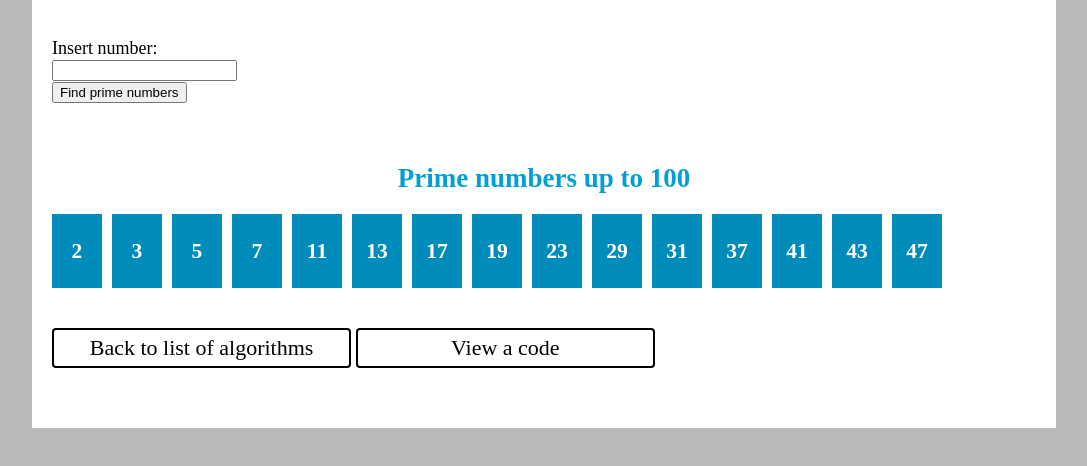
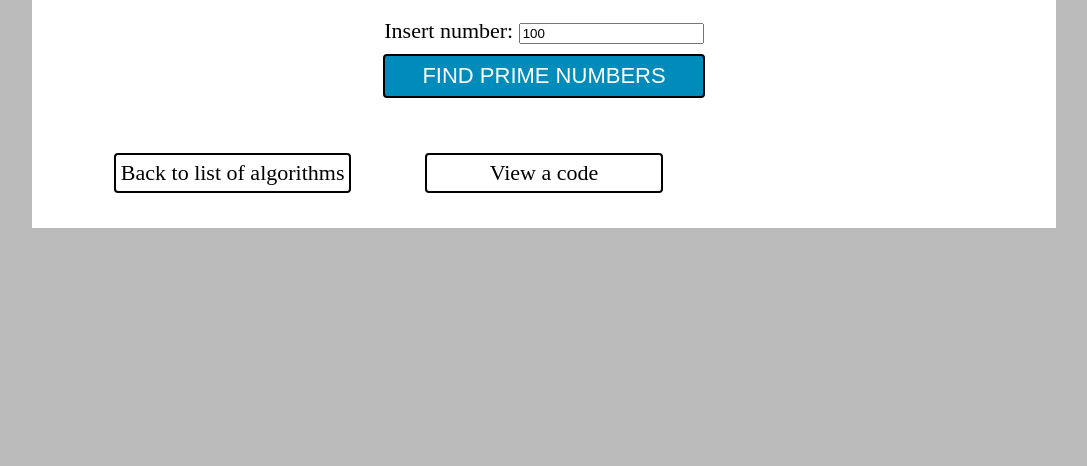
Before and after one commit to vit-krizka/algorithms, a plain HTML site: page pages/sieveOfEratosthenes.html in a window 1280 px wide. Shown: the part 64-530 px from the top of the page, without its empty margins (96-1183 px from the left). Drawn offline with Linux system fonts and the light colour scheme.

Commit message:
SIEVE OF ERATOSTHENES - final

```diff
--- a/pages/sieveOfEratosthenes.html
+++ b/pages/sieveOfEratosthenes.html
@@ -11,39 +11,37 @@
 
 <body>
     <main class="container algo">
-        <h1>SIEVE OF ERATOSTHENES</h1>
+        <h1><a href="/pages/sieveOfEratosthenes.html">SIEVE OF ERATOSTHENES</a></h1>
 
         <section>
-            <form id="post">
-                <label for="maxNumber">Insert number:</label><br>
-                <input type="number" id="maxNumber" name="maxNumber"><br>
-                <input type="submit" value="Find prime numbers">
-            </form>
+            <div class="container">
+                <form id="post">
+                    <label for="maxNumber">Insert number: </label>
+                    <input type="number" id="maxNumber" name="maxNumber" value="100"><br>
+                    <input value="FIND PRIME NUMBERS" class="button-submit" onclick="printPrimeNumbers()">
+                </form>
+            </div>
         </section>
 
-        <section>
-            <div id="primeNumbersSection">
+        <section id="primeNumbersSection">
+            <div>
             </div>
         </section>
 
         <section>
-            <div>
+            <div class="links">
                 <div class="button-grey">
                     <a href="/">Back to list of algorithms</a>
                 </div>
                 <div class="button-grey">
                     <a href="/pages/sieveOfEratosthenesCode.html">View a code</a>
                 </div>
+                <div class="button-grey button-right">
+                </div>
             </div>
         </section>
 
         <script>
-            let form = document.querySelector('#post');
-            let data = new FormData(form);
-            let maxNumber = data.get('maxNumber') || 100;
-
-            let primeNumbersSection = document.getElementById("primeNumbersSection");
-
             function sieveOfEratosthenes(n) {
                 if (n <= 1) {
                     return [];
@@ -80,22 +78,25 @@
             }
 
             function printPrimeNumbers() {
+                let maxNumber = document.querySelector('#maxNumber').value;
+                const primeNumbersSection = document.getElementById("primeNumbersSection");
+
                 const primeNumberTitle = document.createElement("h2");
                 primeNumberTitle.innerHTML = `Prime numbers up to ${maxNumber}`;
 
                 const primeNumbersDiv = document.createElement("div");
                 primeNumbersDiv.classList.add("primeNumbersBox");
-                const primeNumbers = sieveOfEratosthenes(50);
+                const primeNumbers = sieveOfEratosthenes(maxNumber);
 
                 for (const number of primeNumbers) {
                     primeNumbersDiv.innerHTML += `<div class="primeBox"><p class="primeNumber">${number}<p></div>`;
                 }
 
-                primeNumbersSection.appendChild(primeNumberTitle);
-                primeNumbersSection.appendChild(primeNumbersDiv);
+                primeNumbersSection.append(primeNumberTitle);
+                primeNumbersSection.append(primeNumbersDiv);
             }
 
-            printPrimeNumbers();
+            //printPrimeNumbers();
         </script>
     </main>
 </body>
--- a/style.css
+++ b/style.css
@@ -34,14 +34,25 @@ a:active {
     color: inherit;
 }
 
-.algo section {
-    padding: 20px;
+p,
+label {
+    font-size: 22px;
+}
+
+section {
+    padding: 0px 20px;
+}
+
+img {
+    display: block;
+    margin-left: auto;
+    margin-right: auto;
 }
 
 .container {
     display: block;
     margin: 0 auto;
-    padding-bottom: 30px;
+    /* padding-bottom: 30px; */
     width: 80%;
     background: #ffffff;
 }
@@ -70,9 +81,15 @@ a:active {
     transition: all 0.5s;
 }
 
+.links {
+    display: flex;
+    flex-direction: row;
+    margin-top: 20px;
+    padding: 25px;
+}
+
 .button-grey {
-    display: inline-block;
-    width: 30%;
+    width: 25%;
     font-size: 22px;
     text-align: center;
     border-radius: 4px;
@@ -92,6 +109,13 @@ a:active {
     color: white;
     cursor: pointer;
     transition: all 0.5s;
+}
+
+.button-right {
+    visibility: hidden;
+    opacity: 0;
+    cursor: none;
+    transition: none;
 }
 
 .info {
@@ -120,8 +144,11 @@ a:active {
 .primeBox {
     background-color: #008CBA;
     width: 50px;
-    /* height: 50px; */
     text-align: center;
+}
+
+.primeBox:hover {
+    background-color: #006c90;
 }
 
 .primeNumber {
@@ -130,3 +157,29 @@ a:active {
     font-weight: bold;
     padding: 3px;
 }
+
+#post {
+    text-align: center;
+}
+
+.button-submit {
+    font-size: 22px;
+    text-align: center;
+    border-radius: 4px;
+    color: rgb(255, 255, 255);
+    background-color: #008CBA;
+    border: 2px solid #000000;
+    margin: 10px auto;
+    padding: 7px 15px;
+    transition: all 0.5s;
+    cursor: pointer;
+    z-index: 2;
+}
+
+.button-submit:hover {
+    font-weight: bold;
+    background-color: #00a8e0;
+    color: white;
+    cursor: pointer;
+    transition: all 0.5s;
+}
```
Also changed, not shown: index.html (+2 -3 lines), pages/sieveOfEratosthenesCode.html (+11 -5 lines), algorithms/sorting-algorithms.js (indentation only).
